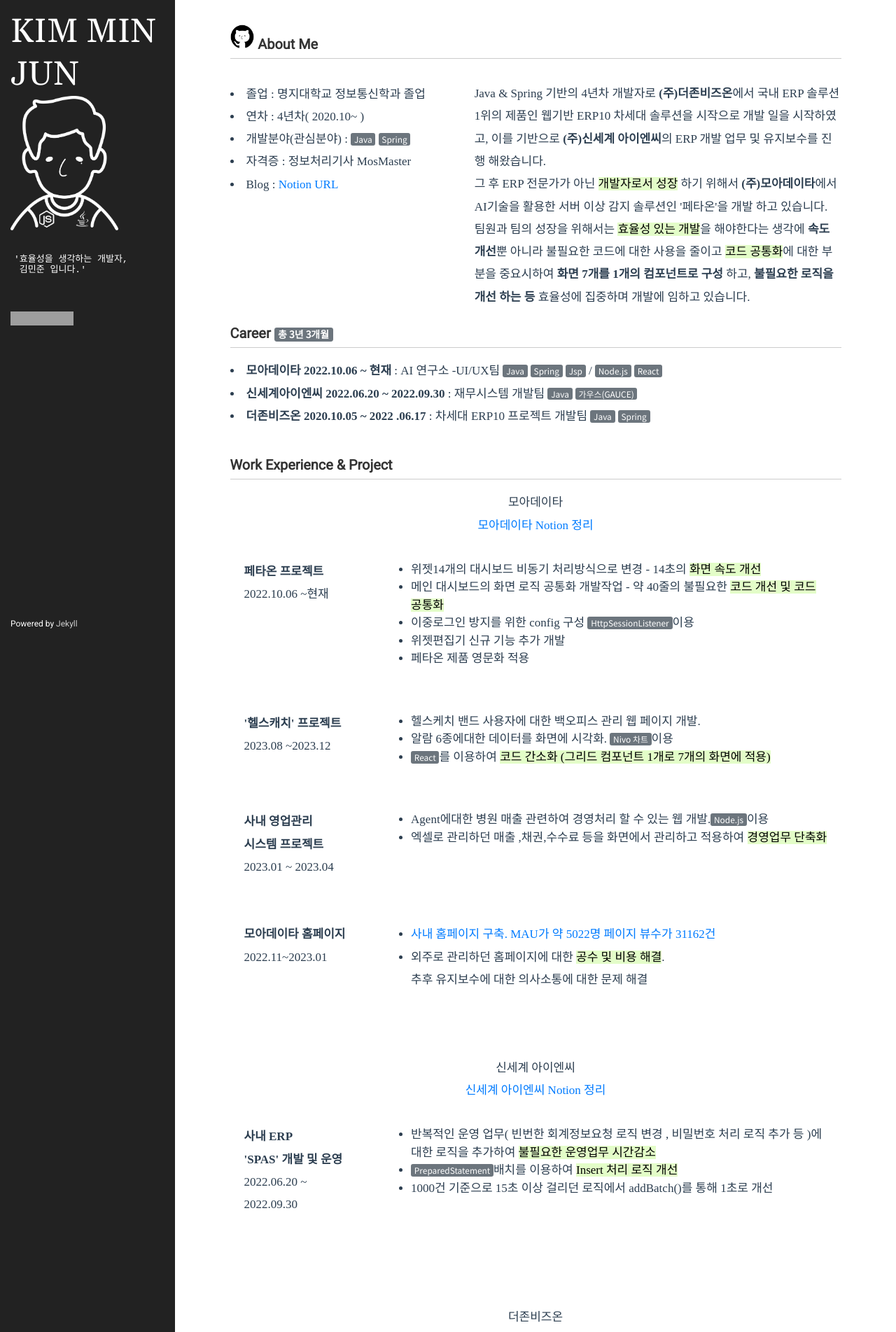
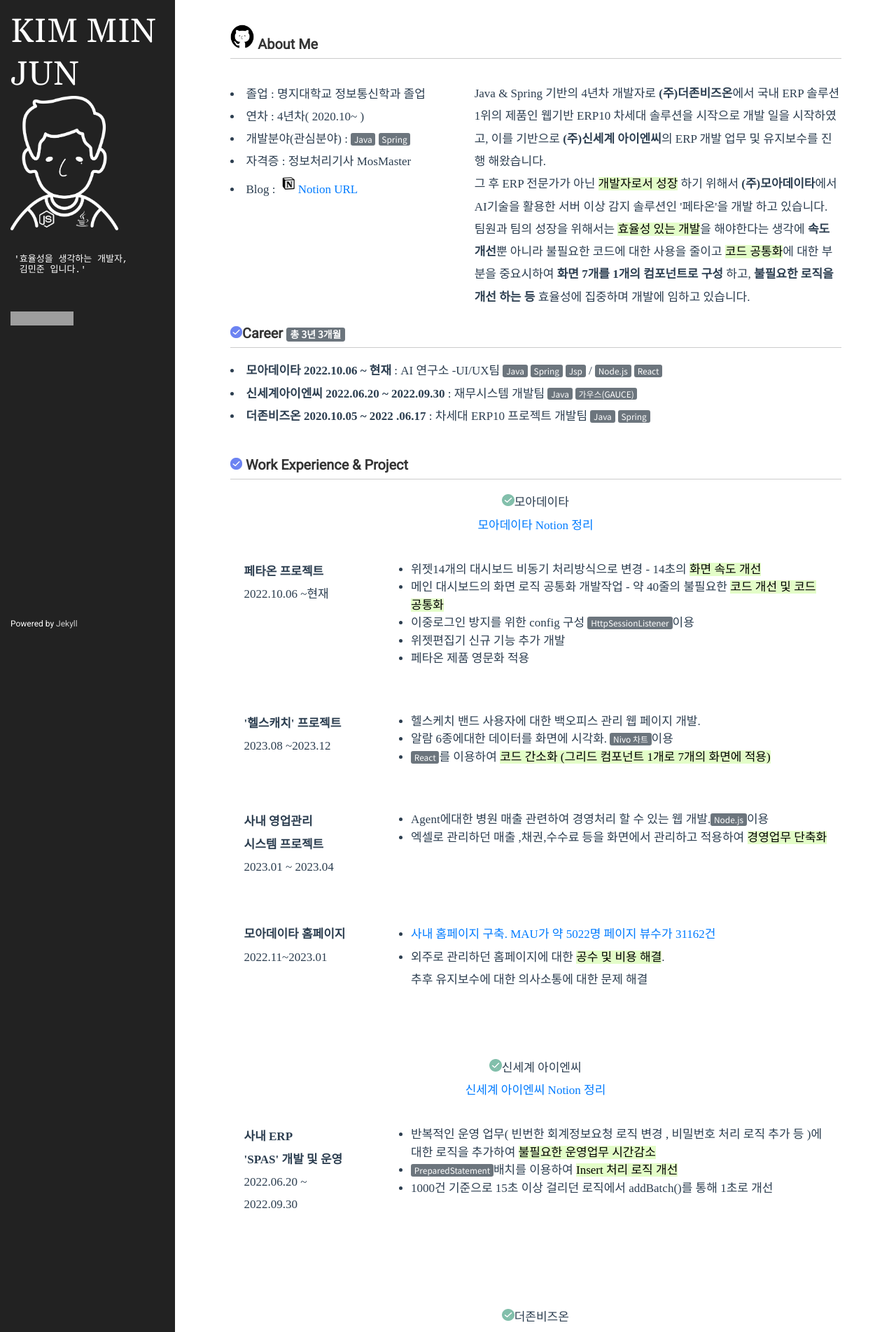
Before and after one commit to alswns1201/alswns1201.github.io, a Jekyll site: the page built from index.md, in a window 1280 px wide. Shown: the top 1903 px of the page at 70% size. Built offline with Jekyll 4.4.1, drawn with Linux system fonts in a browser that asks for light colours; some of the changed text lies outside the part shown; grey boxes are pictures that could not be loaded.

Commit message:
외부 및 취미활동 추가. subtitle 로고 임시 적용

```diff
--- a/_includes/home.html
+++ b/_includes/home.html
@@ -6,7 +6,7 @@
                 <li>연차  : 4년차( 2020.10~ )</li>
                 <li>개발분야(관심분야)   : <span  class="badge"> Java </span> <span  class="badge"> Spring </span></li>
                 <li>자격증   : 정보처리기사 MosMaster</li>
-                <li>Blog  : <a href="https://carpal-pull-289.notion.site/Memo-3dd724980fe64e7e8086683c12eb4bed?pvs=4">Notion URL</a> </li>
+                <li>Blog  : <img src="public/img/NotionIcon.png" /><a href="https://carpal-pull-289.notion.site/Memo-3dd724980fe64e7e8086683c12eb4bed?pvs=4">Notion URL</a> </li>
             </div>
             <div class="right">
                 <p>Java &amp; Spring 기반의 4년차 개발자로
@@ -21,7 +21,7 @@
         </div>
 
 
-    <h3 class="post-header">Career <span class="badge"> 총 3년 3개월</span> </h3>
+    <h3 class="post-header"><img src="public/img/blueCheckIcon.png" style="max-width: 2%;">Career <span class="badge"> 총 3년 3개월</span> </h3>
         <li><strong>모아데이타 2022.10.06 ~ 현재 </strong> : AI 연구소 -UI/UX팀  <span  class="badge"> Java </span> <span  class="badge"> Spring </span> <span  class="badge"> Jsp </span> / <span  class="badge"> Node.js </span> <span  class="badge"> React </span> </li>
         <li><strong>신세계아이엔씨 2022.06.20 ~ 2022.09.30 </strong>: 재무시스템 개발팀 <span  class="badge"> Java </span> <span  class="badge"> 가우스(GAUCE) </span></li>
         <li><strong>더존비즈온  2020.10.05 ~ 2022 .06.17</strong> : 차세대 ERP10 프로젝트 개발팀   <span  class="badge"> Java </span> <span  class="badge"> Spring </span></li>
@@ -29,10 +29,10 @@
 
 
 
-    <h3 class="post-header">Work Experience & Project</h3>
+    <h3 class="post-header"><img src="public/img/blueCheckIcon.png" style="max-width: 2%;"/> Work Experience & Project</h3>
 
     <!--                                                             모아데이타 정리 Start                                                -->
-    <p style="text-align: center">모아데이타<br><a  href="https://carpal-pull-289.notion.site/e077603e5d24451da3c7756a9b25c759?pvs=4">모아데이타 Notion 정리</a></p>
+    <p style="text-align: center">  <img src="public/img/GreenCheckIcon.png" style="max-width: 2%;"/>모아데이타<br><a  href="https://carpal-pull-289.notion.site/e077603e5d24451da3c7756a9b25c759?pvs=4">모아데이타 Notion 정리</a></p>
     <div class="contents">
         <div class="p1"><p><span><b>페타온 프로젝트</b></span><br>2022.10.06 ~현재</p>
         </div>
@@ -87,7 +87,7 @@
 
     <br><br>
     <!--                                                             신세계아이엔씨 Start                                                -->
-    <p style="text-align: center">신세계 아이엔씨<br><a  href="https://carpal-pull-289.notion.site/17f360585baa41d3824a62075e951f76?pvs=4">신세계 아이엔씨 Notion 정리</a></p>
+    <p style="text-align: center"><img src="public/img/GreenCheckIcon.png" style="max-width: 2%;"/>신세계 아이엔씨<br><a  href="https://carpal-pull-289.notion.site/17f360585baa41d3824a62075e951f76?pvs=4">신세계 아이엔씨 Notion 정리</a></p>
     <div class="contents">
         <div class="p1">
             <p><span><b>사내 ERP <br>'SPAS' 개발 및 운영</b></span><br> 2022.06.20 ~ 2022.09.30</p>
@@ -104,7 +104,7 @@
 
     <br><br>
     <!--                                                        동방 start                        -->
-     <p style="text-align: center">더존비즈온<br><a  href="https://carpal-pull-289.notion.site/5b33edd08c13432689383452c6931f84?pvs=4">더존비즈온 Notion 정리</a></p>
+     <p style="text-align: center"><img src="public/img/GreenCheckIcon.png" style="max-width: 2%;"/>더존비즈온<br><a  href="https://carpal-pull-289.notion.site/5b33edd08c13432689383452c6931f84?pvs=4">더존비즈온 Notion 정리</a></p>
 
     <div class="contents">
         <div class="p1">
@@ -131,7 +131,20 @@
         </div>
     </div>
 
-
+    <h3 class="post-header"><img src="public/img/ectIcon.png">외부 및 개인 취미 활동</h3>
+    <div class="contents">
+        <div class="p1">
+            <p><span><b>NHN FORWARD 22</b></span><br> 2022.11.24 (목)</p>
+        </div>
+        <div class="p2">
+            <ul>
+                <li>NHN FORWARD를 청취하고, <a href="https://carpal-pull-289.notion.site/NHN-2022-11-24-1f4ffef36d0443f39f1f7715857db672?pvs=4">회사 내부에서 활용 포인트 발표.</a>
+                    <br> - 편안한 휴식 시간을 지켜줄 안정적인 벡엔드 운영과 개발 기법
+                    <br>  - ES를 이용한 상품 검색 엔진 개발 일지
+                </li>
+            </ul>
+        </div>
+    </div>
 
 
 </article>
--- a/public/css/custom.css
+++ b/public/css/custom.css
@@ -15,7 +15,7 @@
 /* 이미지 크기*/
 a img { max-width: 70%;   }
 li a img {max-width: 10%}
-.left img {max-width: 100%}
+.left img {max-width: 8%}
 
 /*header 밑줄.*/
 .post-header {
@@ -132,3 +132,12 @@
     top: 5px;
     left: 0;
 }
+
+hr {
+
+    border: none;
+    border-top: 3px dotted #bbbbbb;
+    height: 1px;
+    width: 100%;
+
+}
```
Also changed, not shown: public/img/GreenCheckIcon.png (added), public/img/NotionIcon.png (added), public/img/blueCheckIcon.png (added), public/img/ectIcon.png (added), public/img/pupleCheckIcon.png (added).
